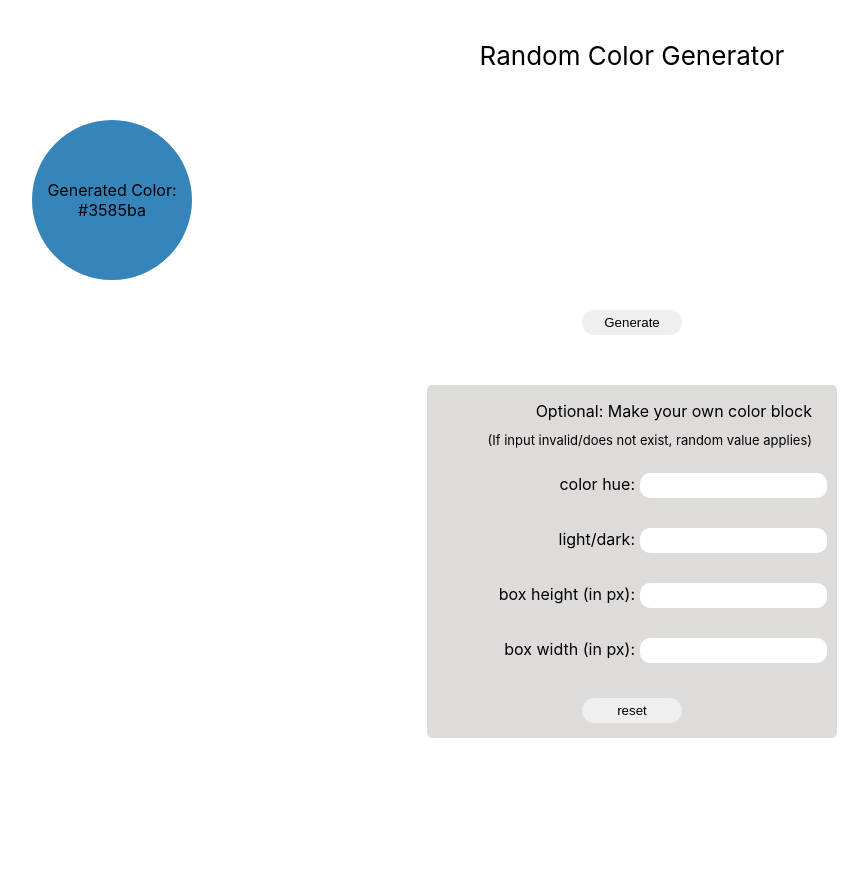
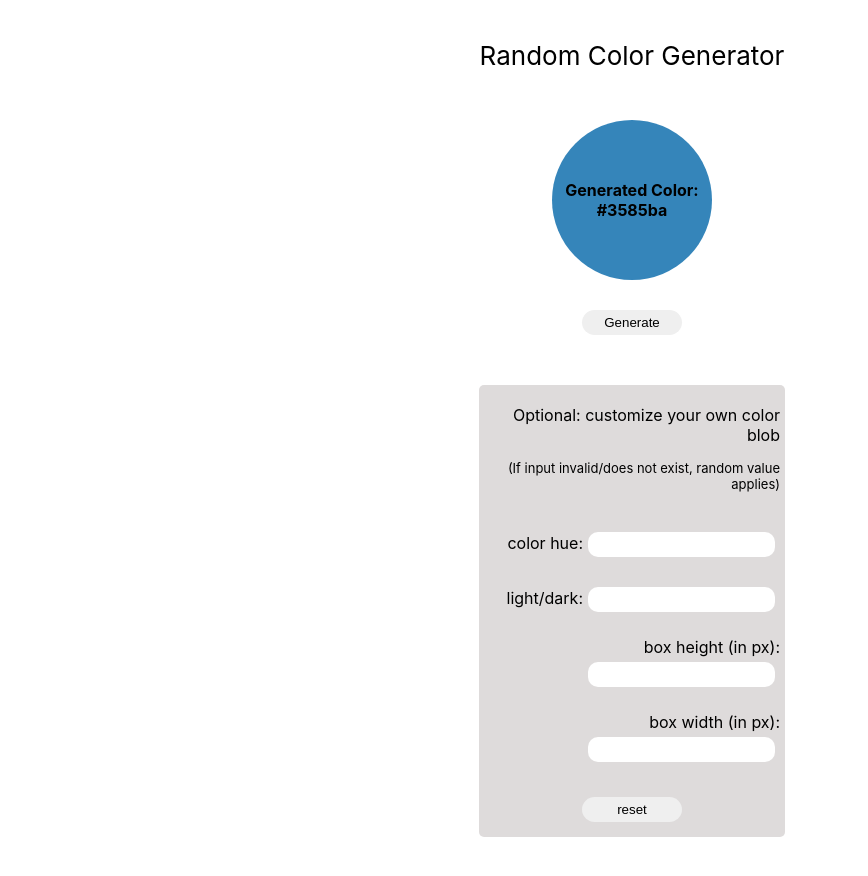
Before and after one commit to janaabf/pjct-react-1-random-color-generator, a React (Create React App) app: page / in a window 1280 px wide. Shown: the whole page, without its empty margins (8-876 px from the left). Before the commit the page ends 800 px from the top, so only its background shows below. Built offline with nearby package versions, Linux system fonts and the light colour scheme.

Commit message:
Update ESLint & CSS

```diff
--- a/src/App.css
+++ b/src/App.css
@@ -20,7 +20,7 @@ label * {
 .input {
   margin: auto;
   padding: 5px;
-  width: 50vh;
+  width: 37vh;
   background-color: rgb(222, 219, 219);
   display: flex;
   flex-direction: column;
@@ -43,11 +43,16 @@ button {
   border: none;
 }
 
+button:hover {
+  box-shadow: rgba(0, 0, 0, 0.24) 0px 3px 8px;
+}
+
 h1,
 h2 {
-  margin-right: 20px;
-  margin-bottom: 0px;
+  margin: 15px 0px;
   font-weight: normal;
+  display: flex;
+  justify-content: center;
 }
 
 h1 {
--- a/src/ColorBox.js
+++ b/src/ColorBox.js
@@ -6,27 +6,29 @@ import { useState } from 'react';
 export default function ColorBox() {
   const [color, setColor] = useState(randomColor());
   const [hue, setHue] = useState('');
-  const [lum, setLum] = useState('');
+  const [lum, setLum] = useState(''); // Luminosity
   const [height, setHeight] = useState('');
   const [width, setWidth] = useState('');
   return (
     <>
       <div
         style={{
-          margin: 'center',
+          margin: 'auto',
           height: height ? height + 'px' : '20vh',
           width: width ? width + 'px' : '20vh',
           display: 'flex',
           justifyContent: 'center',
           alignItems: 'center',
-          textAlign: 'center',
+          alignSelf: 'center',
           backgroundColor:
             hue || lum ? randomColor({ hue: hue, luminosity: lum }) : color,
           transition: '1.5s',
           borderRadius: '100px',
+          fontWeight: 'bold',
         }}
       >
-        Generated Color: {color}
+        Generated Color: <br />
+        {color}
       </div>
 
       <br />
@@ -43,9 +45,10 @@ export default function ColorBox() {
           event.preventDefault();
         }}
       >
-        <h1>Optional: Make your own color block </h1>
-        <h2>(If input invalid/does not exist, random value applies)</h2>
-
+        <div>
+          <h1>Optional: customize your own color blob </h1>
+          <h2>(If input invalid/does not exist, random value applies)</h2>
+        </div>
         <br />
         <label>
           color hue:
```
Also changed, not shown: package.json (+24 -23 lines), 2 other files (tests, documents, lock files or other folders).
